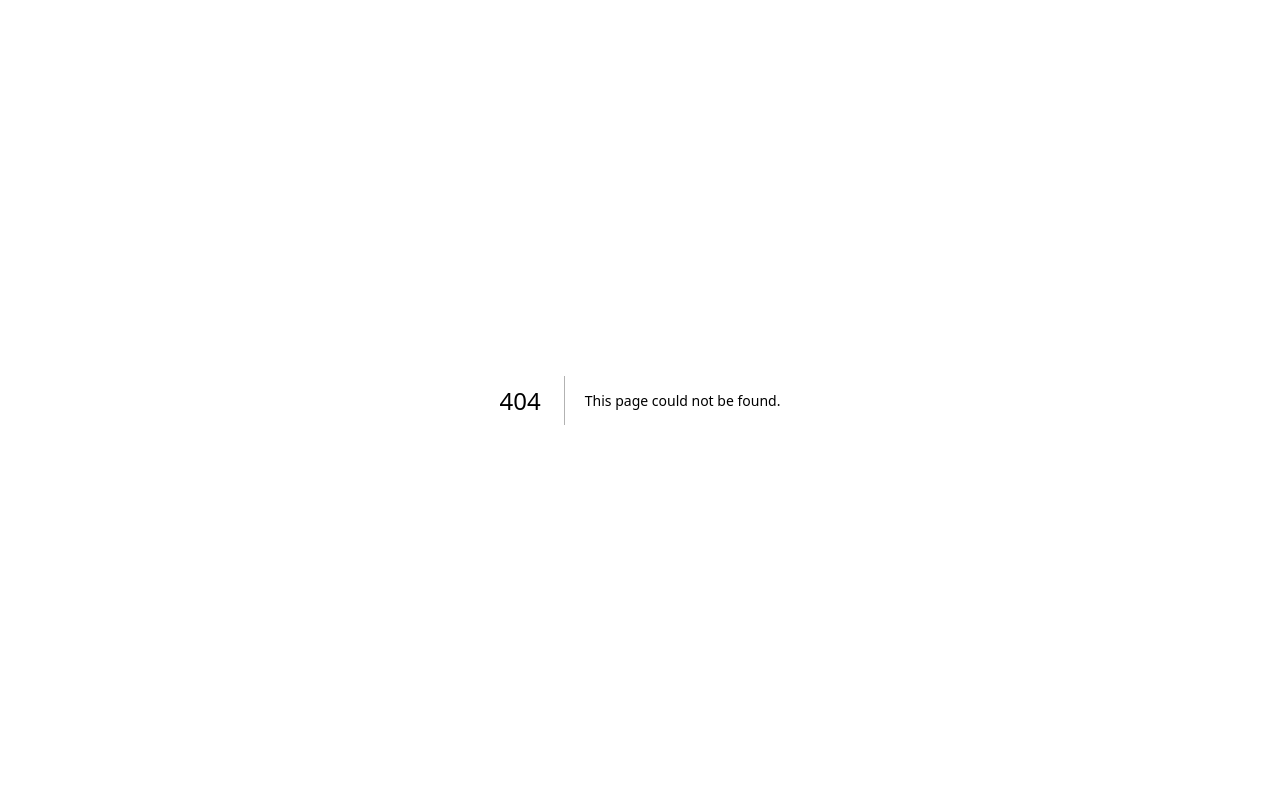
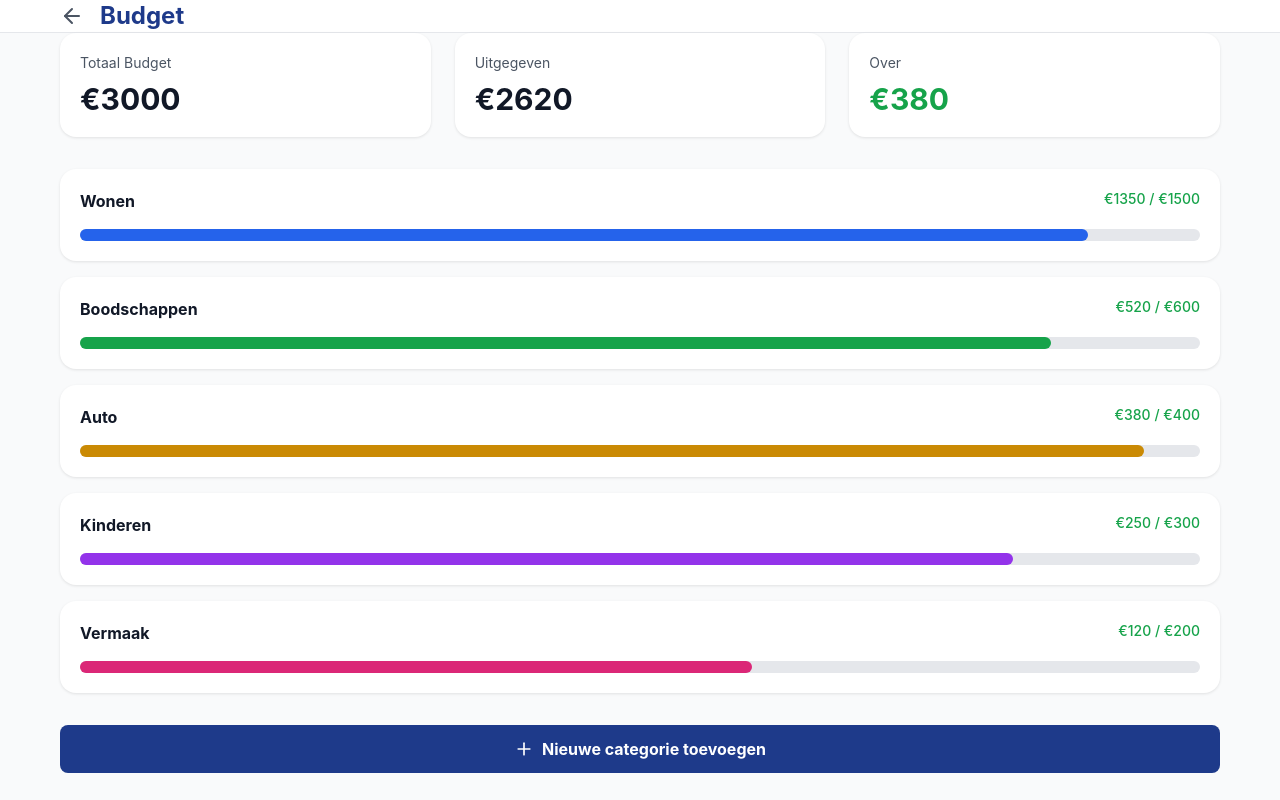
Before and after one commit to mardaozaydin-pixel/Gezin-Slim, a Next.js app: page /dashboard/budget in a window 1280 px wide. Before the commit this address had no page. Built offline with nearby package versions, Linux system fonts and the light colour scheme.

Commit message:
Create page.tsx

```diff
--- /dev/null
+++ b/app/dashboard/budget/page.tsx
@@ -0,0 +1,94 @@
+'use client'
+
+import { useState } from 'react'
+import Link from 'next/link'
+import { ArrowLeft, Plus } from 'lucide-react'
+
+export default function Budget() {
+  const [categories, setCategories] = useState([
+    { name: 'Wonen', budget: 1500, spent: 1350, color: 'bg-blue-600' },
+    { name: 'Boodschappen', budget: 600, spent: 520, color: 'bg-green-600' },
+    { name: 'Auto', budget: 400, spent: 380, color: 'bg-yellow-600' },
+    { name: 'Kinderen', budget: 300, spent: 250, color: 'bg-purple-600' },
+    { name: 'Vermaak', budget: 200, spent: 120, color: 'bg-pink-600' },
+  ])
+
+  const totalBudget = categories.reduce((sum, cat) => sum + cat.budget, 0)
+  const totalSpent = categories.reduce((sum, cat) => sum + cat.spent, 0)
+  const remaining = totalBudget - totalSpent
+
+  return (
+    <div className="min-h-screen bg-gray-50">
+      {/* Header */}
+      <header className="bg-white border-b border-gray-200">
+        <div className="container mx-auto px-4 py-4 flex items-center gap-4">
+          <Link href="/dashboard" className="text-gray-600 hover:text-gray-900">
+            <ArrowLeft size={24} />
+          </Link>
+          <h1 className="text-2xl font-bold text-blue-900">Budget</h1>
+        </div>
+      </header>
+
+      {/* Main Content */}
+      <main className="container mx-auto px-4 py-8">
+        {/* Summary */}
+        <div className="grid md:grid-cols-3 gap-6 mb-8">
+          <div className="card">
+            <p className="text-gray-600 text-sm mb-2">Totaal Budget</p>
+            <p className="text-3xl font-bold text-gray-900">€{totalBudget}</p>
+          </div>
+          <div className="card">
+            <p className="text-gray-600 text-sm mb-2">Uitgegeven</p>
+            <p className="text-3xl font-bold text-gray-900">€{totalSpent}</p>
+          </div>
+          <div className="card">
+            <p className="text-gray-600 text-sm mb-2">Over</p>
+            <p className="text-3xl font-bold text-green-600">€{remaining}</p>
+          </div>
+        </div>
+
+        {/* Categories */}
+        <div className="space-y-4 mb-8">
+          {categories.map((category, index) => {
+            const percentage = (category.spent / category.budget) * 100
+            const isOver = category.spent > category.budget
+
+            return (
+              <div key={index} className="card">
+                <div className="flex justify-between items-start mb-4">
+                  <h3 className="font-bold text-gray-900">{category.name}</h3>
+                  <span
+                    className={`text-sm font-medium ${
+                      isOver ? 'text-red-600' : 'text-green-600'
+                    }`}
+                  >
+                    €{category.spent} / €{category.budget}
+                  </span>
+                </div>
+                <div className="w-full bg-gray-200 rounded-full h-3">
+                  <div
+                    className={`${category.color} h-3 rounded-full`}
+                    style={{
+                      width: `${Math.min(percentage, 100)}%`,
+                    }}
+                  ></div>
+                </div>
+                {isOver && (
+                  <p className="text-red-600 text-sm mt-2">
+                    ⚠️ Budget overschreden met €{category.spent - category.budget}
+                  </p>
+                )}
+              </div>
+            )
+          })}
+        </div>
+
+        {/* Add Budget Button */}
+        <button className="w-full bg-blue-900 text-white py-3 rounded-lg font-bold hover:bg-blue-800 flex items-center justify-center gap-2">
+          <Plus size={20} />
+          Nieuwe categorie toevoegen
+        </button>
+      </main>
+    </div>
+  )
+}
```
